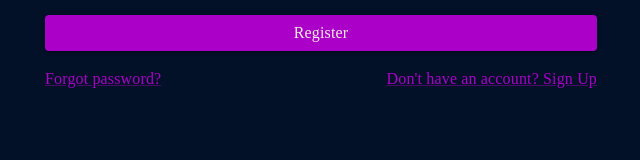
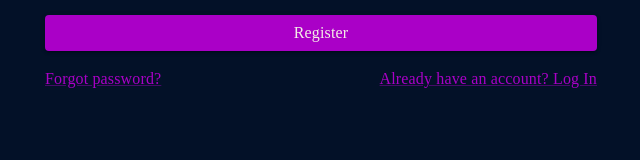
Before and after one commit to SabaManjavidze/Dorten, a Next.js app: page /register in a window 1280 px wide. Shown: the part 528-688 px from the top of the page, without its empty margins (319-959 px from the left). Built offline with nearby package versions, Linux system fonts and the light colour scheme.

Commit message:
fixed nav from register page to login

```diff
--- a/pages/login.tsx
+++ b/pages/login.tsx
@@ -108,7 +108,7 @@ const Login: NextPage = () => {
                 }}
                 variant="body1"
               >
-                {"Don't have an account? Sign Up"}
+                Don't have an account? Register
               </Link>
             </Grid>
           </Grid>
--- a/pages/register.tsx
+++ b/pages/register.tsx
@@ -130,14 +130,14 @@ const Register: NextPage = () => {
             </Grid>
             <Grid item>
               <Link
-                href="register"
+                href="login"
                 onClick={(e) => {
                   e.preventDefault();
-                  router.push("register");
+                  router.push("login");
                 }}
                 variant="body1"
               >
-                {"Don't have an account? Sign Up"}
+                Already have an account? Log In
               </Link>
             </Grid>
           </Grid>
```
